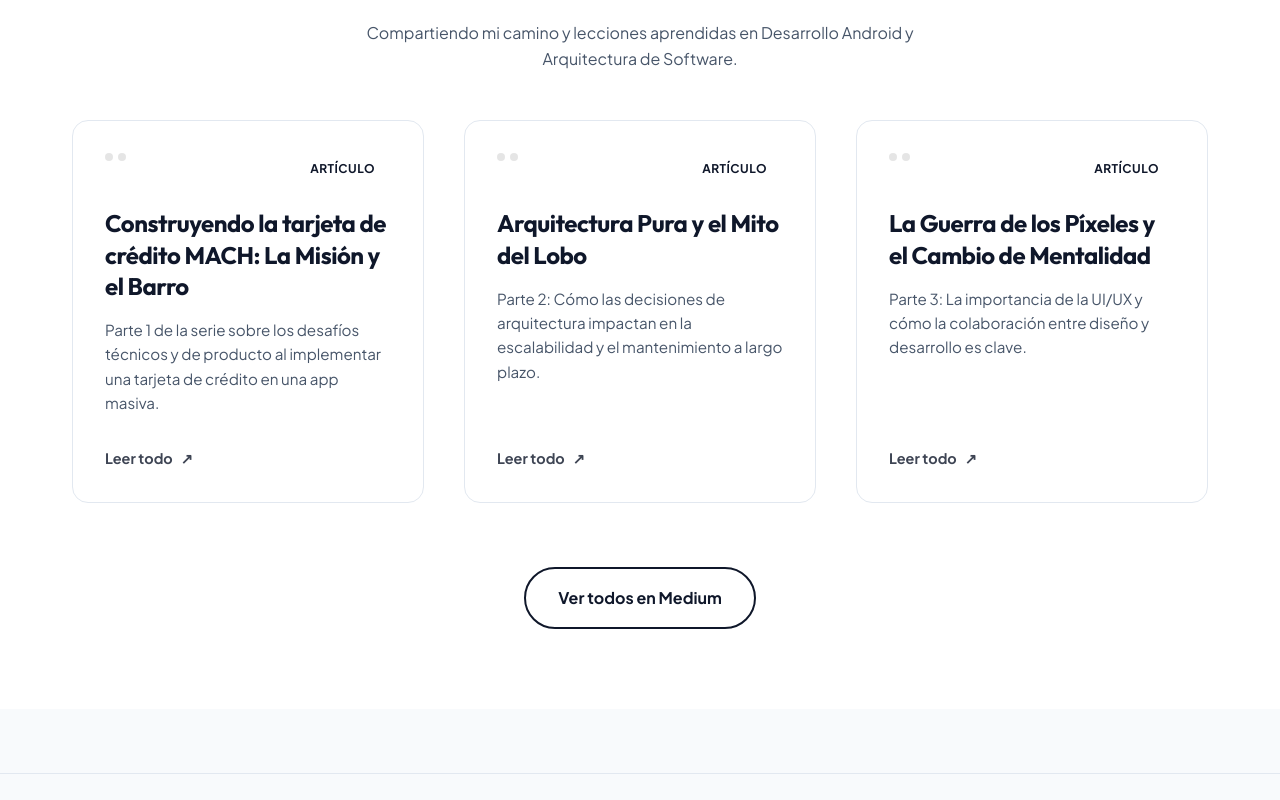
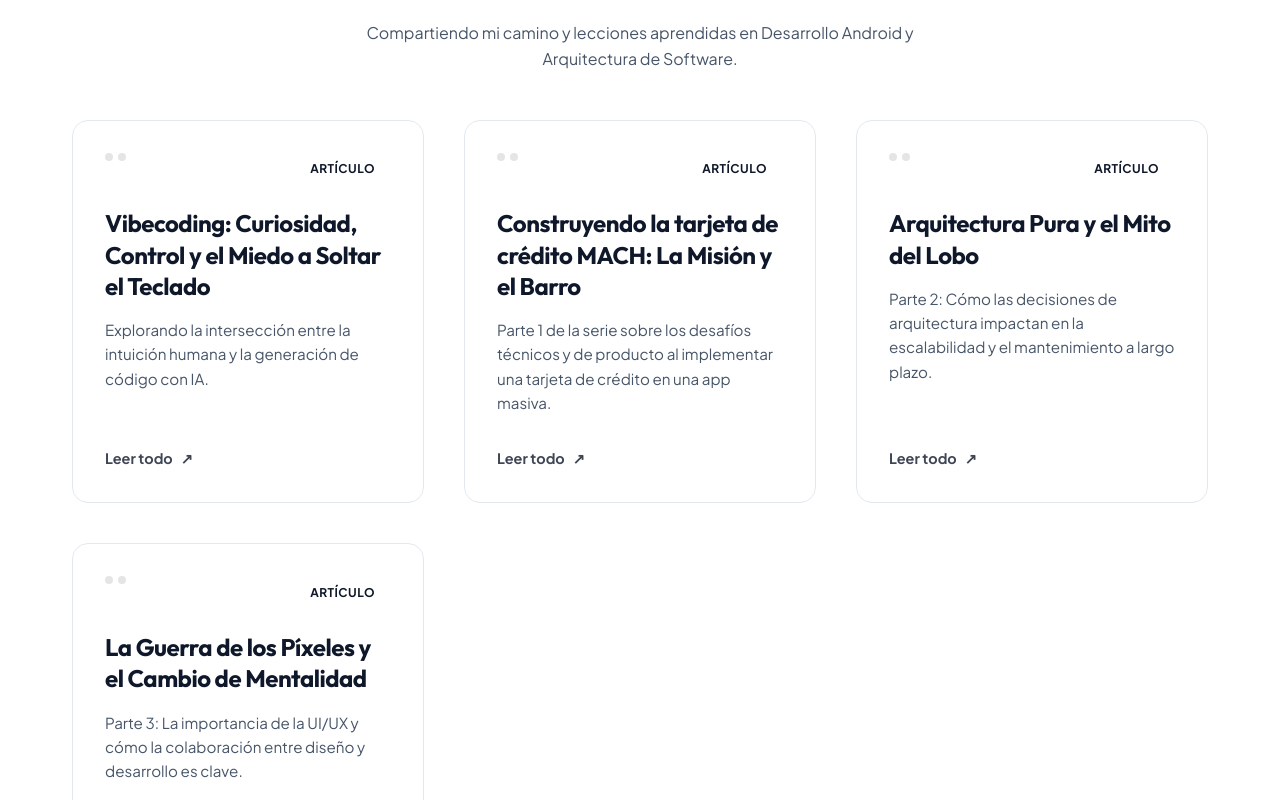
Before and after one commit to pfranccino/portfolio, a React (Vite) app: page / in a window 1280 px wide. Shown: the part 4120-4920 px from the top of the page. Built offline with nearby package versions, Linux system fonts and the light colour scheme.

Commit message:
feat: add vibecoding article and entry animations

```diff
--- a/src/components/Writings.jsx
+++ b/src/components/Writings.jsx
@@ -24,14 +24,15 @@ const Writings = () => {
                                 href={article.link}
                                 target="_blank"
                                 rel="noopener noreferrer"
-                                className="card"
+                                className="card fade-in-up"
                                 style={{
                                     display: 'flex',
                                     flexDirection: 'column',
                                     textDecoration: 'none',
                                     minHeight: '320px',
                                     justifyContent: 'space-between',
-                                    padding: '2rem'
+                                    padding: '2rem',
+                                    animationDelay: `${index * 0.15}s`
                                 }}
                             >
                                 <div>
--- a/src/data/writings.json
+++ b/src/data/writings.json
@@ -1,4 +1,10 @@
 [
+    {
+        "title": "Vibecoding: Curiosidad, Control y el Miedo a Soltar el Teclado",
+        "description": "Explorando la intersección entre la intuición humana y la generación de código con IA.",
+        "link": "https://pfranccino.medium.com/vibecoding-curiosidad-control-y-el-miedo-a-soltar-el-teclado-9f30a27a10a2",
+        "date": "2026"
+    },
     {
         "title": "Construyendo la tarjeta de crédito MACH: La Misión y el Barro",
         "description": "Parte 1 de la serie sobre los desafíos técnicos y de producto al implementar una tarjeta de crédito en una app masiva.",
--- a/src/index.css
+++ b/src/index.css
@@ -166,3 +166,22 @@ a {
     gap: 1rem !important;
   }
 }
+
+/* Animations */
+@keyframes fadeInUp {
+  from {
+    opacity: 0;
+    transform: translateY(20px);
+  }
+
+  to {
+    opacity: 1;
+    transform: translateY(0);
+  }
+}
+
+.fade-in-up {
+  opacity: 0;
+  /* Star invisible */
+  animation: fadeInUp 0.6s cubic-bezier(0.4, 0, 0.2, 1) forwards;
+}
```
